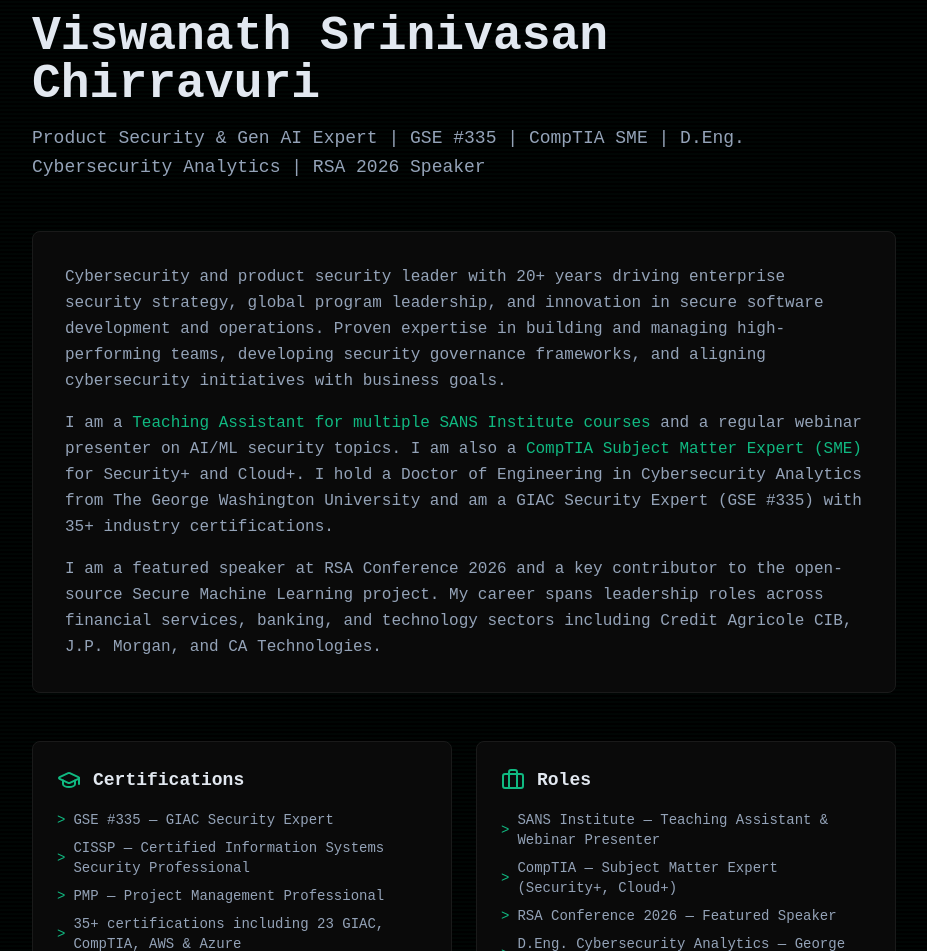
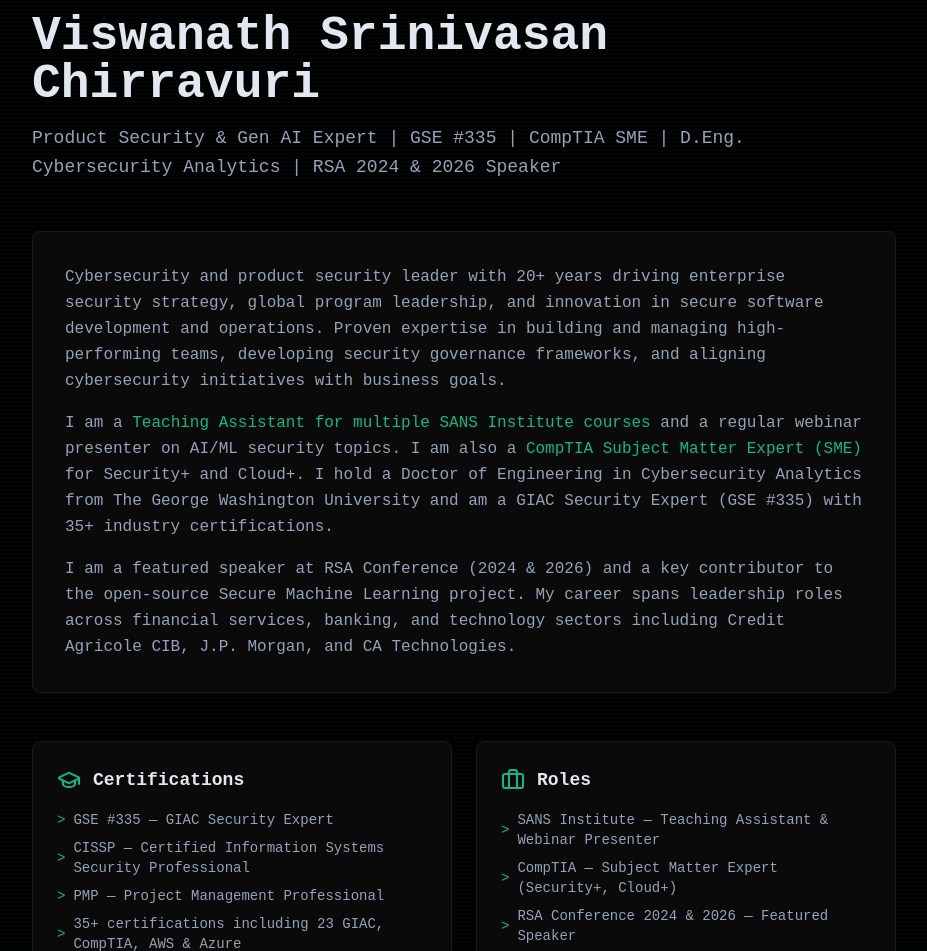
Before and after one commit to chvasu/ai_appsec_academy, a Next.js app: page /about in a window 1280 px wide. Shown: the part 161-1112 px from the top of the page, without its empty margins (176-1103 px from the left). Built offline with nearby package versions, Linux system fonts and the light colour scheme.

Commit message:
Add RSA 2024 speaker credit alongside 2026
Co-Authored-By: Claude Opus 4.6 <noreply@anthropic.com>

```diff
--- a/app/about/page.tsx
+++ b/app/about/page.tsx
@@ -21,7 +21,7 @@ export default function AboutPage() {
         </h1>
         <p className="text-lg text-cyber-muted leading-relaxed">
           Product Security &amp; Gen AI Expert | GSE #335 | CompTIA SME |
-          D.Eng. Cybersecurity Analytics | RSA 2026 Speaker
+          D.Eng. Cybersecurity Analytics | RSA 2024 &amp; 2026 Speaker
         </p>
       </div>
 
@@ -60,7 +60,7 @@ export default function AboutPage() {
           GIAC Security Expert (GSE #335) with 35+ industry certifications.
         </p>
         <p className="text-cyber-muted leading-relaxed">
-          I am a featured speaker at RSA Conference 2026 and a key contributor
+          I am a featured speaker at RSA Conference (2024 &amp; 2026) and a key contributor
           to the open-source Secure Machine Learning project. My career spans
           leadership roles across financial services, banking, and technology
           sectors including Credit Agricole CIB, J.P. Morgan, and CA
@@ -113,7 +113,7 @@ export default function AboutPage() {
             </li>
             <li className="flex items-center gap-2">
               <span className="text-cyber-accent">&gt;</span> RSA Conference
-              2026 — Featured Speaker
+              2024 &amp; 2026 — Featured Speaker
             </li>
             <li className="flex items-center gap-2">
               <span className="text-cyber-accent">&gt;</span> D.Eng.
--- a/app/page.tsx
+++ b/app/page.tsx
@@ -94,7 +94,7 @@ export default async function Home() {
             <span className="hidden sm:inline text-cyber-border">|</span>
             <div className="flex items-center gap-2">
               <Zap className="w-4 h-4 text-cyber-accent" />
-              <span>RSA 2026 Speaker</span>
+              <span>RSA 2024 & 2026 Speaker</span>
             </div>
           </div>
         </div>
@@ -194,7 +194,7 @@ export default async function Home() {
             {[
               { value: "20+", label: "Years in Cybersecurity" },
               { value: "35+", label: "Industry Certifications" },
-              { value: "RSA", label: "2026 Speaker" },
+              { value: "RSA", label: "2024 & 2026 Speaker" },
               { value: "SANS", label: "Teaching Assistant & GSE" },
             ].map((stat) => (
               <div key={stat.label}>
```
